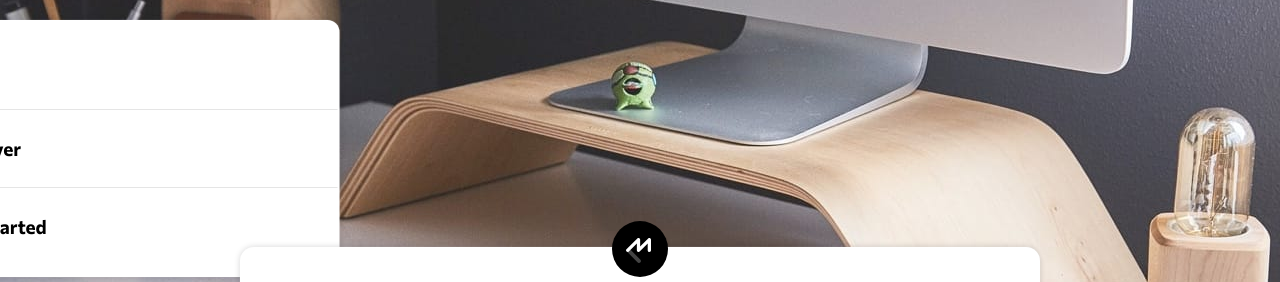
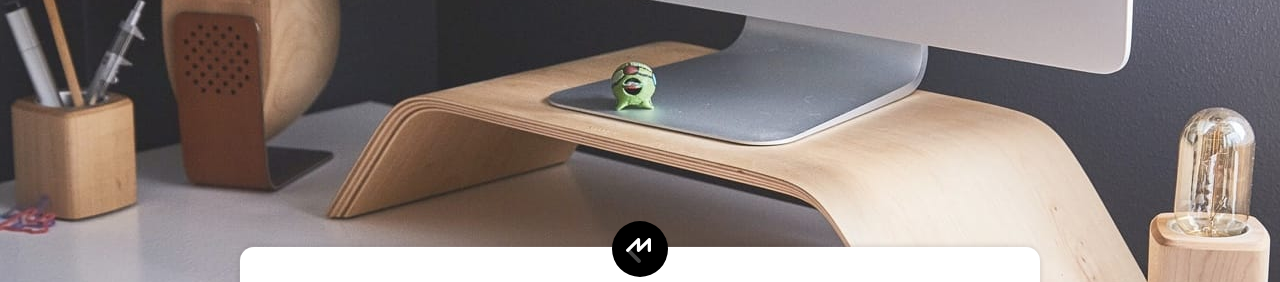
Before and after one commit to mosgizy/Crowd-Funding-Product-Page, a plain HTML site: page index.html in a window 1280 px wide. Shown: the part 73-355 px from the top of the page. Drawn offline with Linux system fonts and the light colour scheme.

Commit message:
forget to make sure the table did not show on large screen

```diff
--- a/style.css
+++ b/style.css
@@ -505,6 +505,10 @@ input[type="radio"]:checked + .custom_radio:after{
 	display:none;
     }
 
+    .hide{
+	transform:translate(-500%);
+    }
+
     .nav-bar-img ul{
 	display:flex;
 	list-style-type:none;
```
